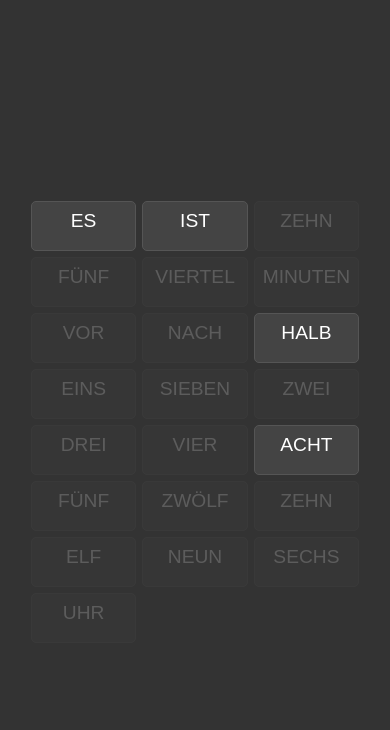
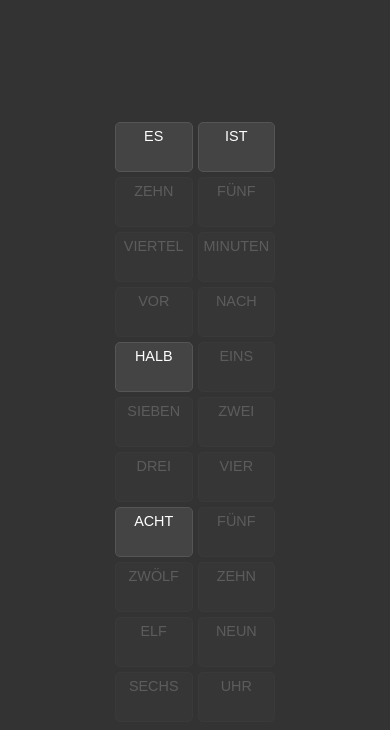
Before and after one commit to patrickritter/wordClock, a website: page index.html in a window 390 px wide. Drawn offline with Linux system fonts and the light colour scheme.

Commit message:
add orientation to css

```diff
--- a/styles.css
+++ b/styles.css
@@ -39,34 +39,10 @@ body {
   opacity: 1;
 }
 
-/* Adjustments for very small screens */
-@media (max-width: 350px) {
+/* Hochformat (Portrait) */
+@media (orientation: portrait) {
   .clock {
-    grid-template-columns: repeat(2, 1fr);
-  }
-
-  .word {
-    font-size: 0.8rem;
-    padding: 5px;
-  }
-}
-
-/* Adjustments for small screens */
-@media (max-width: 400px) {
-  .clock {
-    grid-template-columns: repeat(3, 1fr);
-  }
-
-  .word {
-    font-size: 0.9rem;
-    padding: 8px;
-  }
-}
-
-@media (max-width: 600px) {
-  .clock {
-    grid-template-columns: repeat(5, 1fr);
-    gap: 6px;
+    grid-template-columns: repeat(3, 1fr); /* Weniger Spalten im Hochformat */
   }
 
   .word {
@@ -75,22 +51,10 @@ body {
   }
 }
 
-/* Tablet devices */
-@media (max-width: 800px) {
+/* Querformat (Landscape) */
+@media (orientation: landscape) {
   .clock {
-    grid-template-columns: repeat(3, 1fr);
-  }
-
-  .word {
-    font-size: 1.2rem;
-    padding: 8px;
-  }
-}
-
-/* Desktop screens */
-@media (min-width: 801px) {
-  .clock {
-    grid-template-columns: repeat(10, 1fr);
+    grid-template-columns: repeat(10, 1fr); /* Mehr Spalten im Querformat */
   }
 
   .word {
@@ -98,3 +62,15 @@ body {
     padding: 10px;
   }
 }
+
+/* Zusätzliche Anpassungen für kleinere Bildschirme */
+@media (max-width: 400px) and (orientation: portrait) {
+  .clock {
+    grid-template-columns: repeat(2, 1fr);
+  }
+
+  .word {
+    font-size: 0.9rem;
+    padding: 5px;
+  }
+}
```
